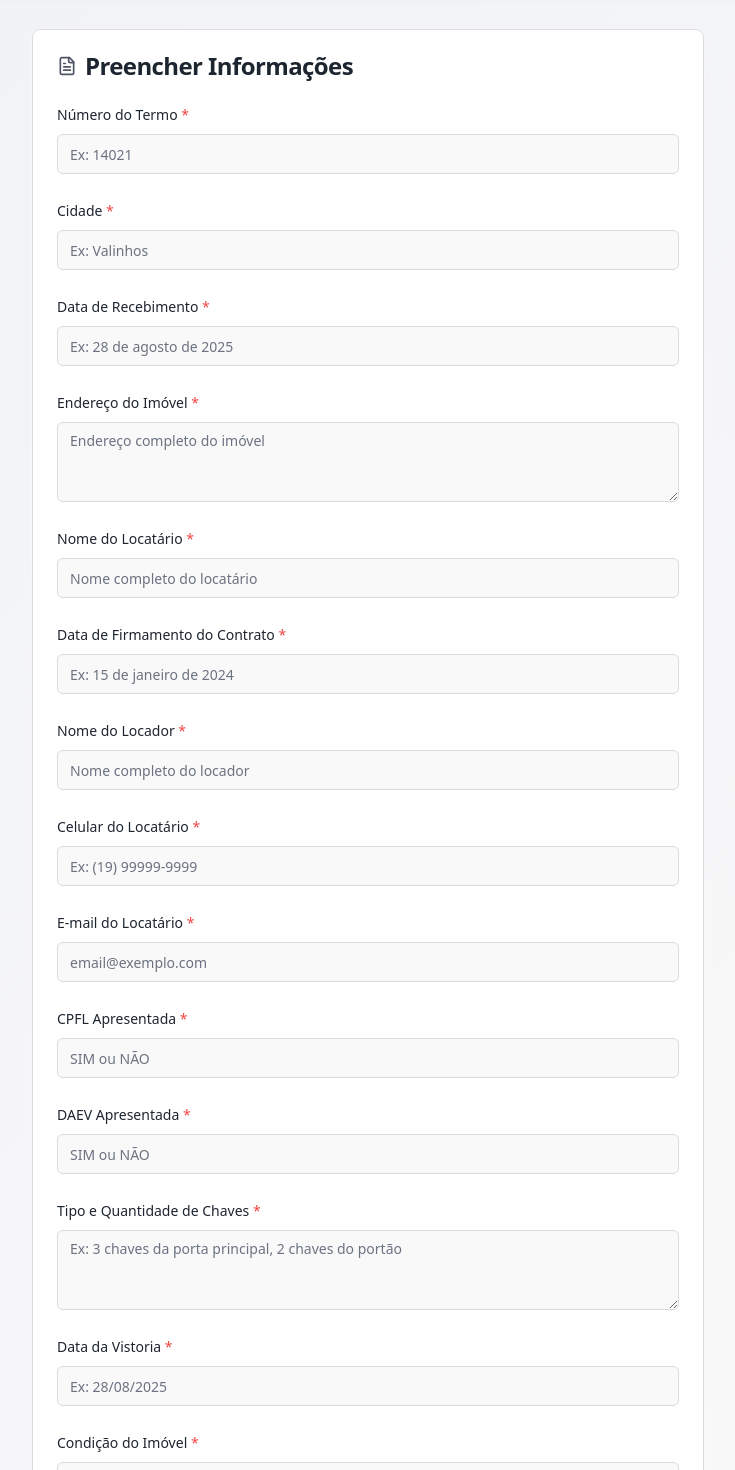
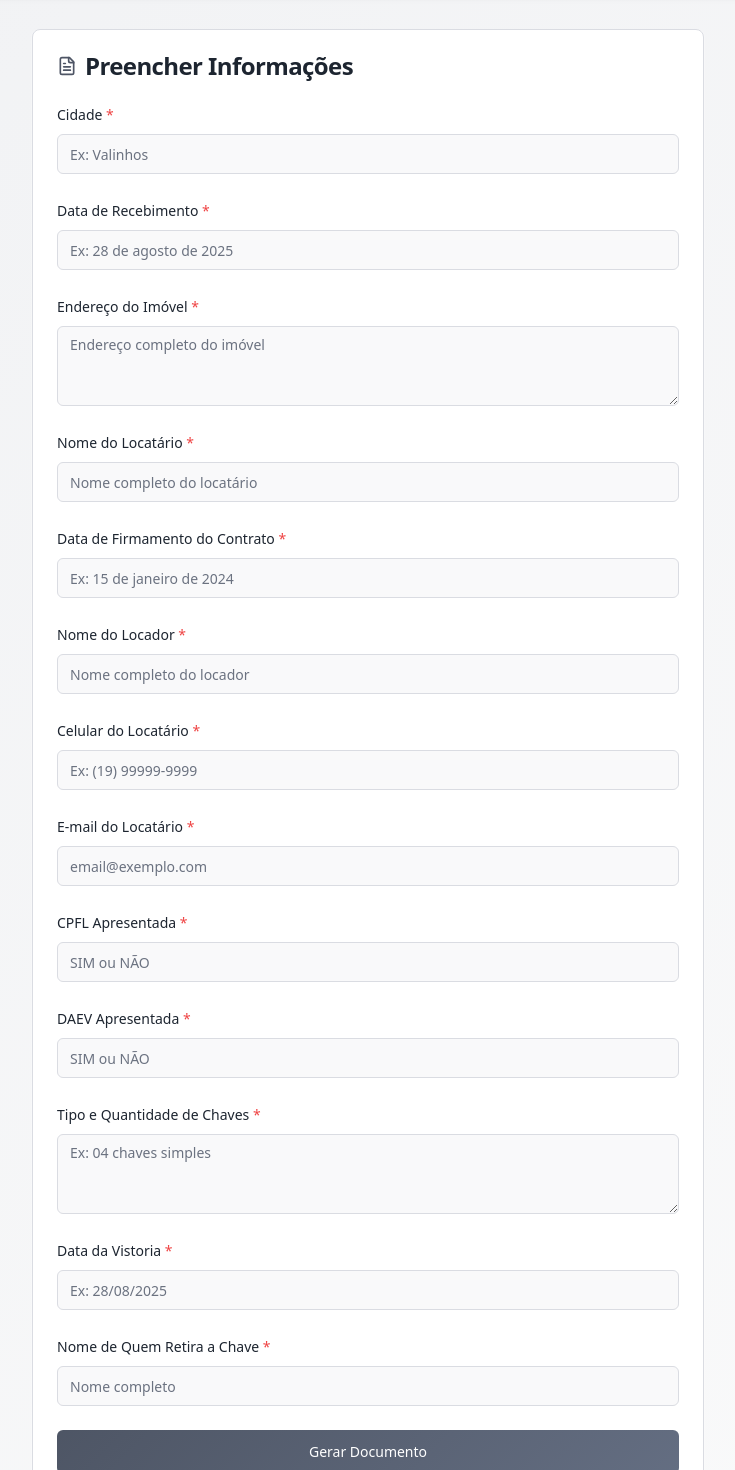
Before and after one commit to VictorCainj/doc-forge-buddy, a React (Vite) app: page /documento/termo-inquilino in a window 1280 px wide. Shown: the part 100-1570 px from the top of the page, without its empty margins (272-1007 px from the left). Built offline with nearby package versions, Linux system fonts and the light colour scheme.

Commit message:
Atualizar Termo Inquilino com dados

```diff
--- a/src/pages/TermoInquilino.tsx
+++ b/src/pages/TermoInquilino.tsx
@@ -2,7 +2,6 @@ import DocumentForm from "@/components/DocumentForm";
 
 const TermoInquilino = () => {
   const fields = [
-    { name: "numeroTermo", label: "Número do Termo", type: "text" as const, required: true, placeholder: "Ex: 14021" },
     { name: "cidade", label: "Cidade", type: "text" as const, required: true, placeholder: "Ex: Valinhos" },
     { name: "dataRecebimento", label: "Data de Recebimento", type: "text" as const, required: true, placeholder: "Ex: 28 de agosto de 2025" },
     { name: "endereco", label: "Endereço do Imóvel", type: "textarea" as const, required: true, placeholder: "Endereço completo do imóvel" },
@@ -13,33 +12,28 @@ const TermoInquilino = () => {
     { name: "emailLocatario", label: "E-mail do Locatário", type: "text" as const, required: true, placeholder: "email@exemplo.com" },
     { name: "cpfl", label: "CPFL Apresentada", type: "text" as const, required: true, placeholder: "SIM ou NÃO" },
     { name: "daev", label: "DAEV Apresentada", type: "text" as const, required: true, placeholder: "SIM ou NÃO" },
-    { name: "tipoQuantidadeChaves", label: "Tipo e Quantidade de Chaves", type: "textarea" as const, required: true, placeholder: "Ex: 3 chaves da porta principal, 2 chaves do portão" },
+    { name: "tipoQuantidadeChaves", label: "Tipo e Quantidade de Chaves", type: "textarea" as const, required: true, placeholder: "Ex: 04 chaves simples" },
     { name: "dataVistoria", label: "Data da Vistoria", type: "text" as const, required: true, placeholder: "Ex: 28/08/2025" },
-    { name: "condicaoImovel", label: "Condição do Imóvel", type: "text" as const, required: true, placeholder: "De acordo com vistoria inicial ou Não conforme" },
     { name: "nomeQuemRetira", label: "Nome de Quem Retira a Chave", type: "text" as const, required: true, placeholder: "Nome completo" }
   ];
 
   const template = `
-**TERMO DE RECEBIMENTO DE CHAVES – {{numeroTermo}}**
-
 {{cidade}}, {{dataRecebimento}}.
 
-Pelo presente, recebemos as chaves do imóvel sito à **{{endereco}}**, ora locado **{{nomeLocatario}}**, devidamente qualificados no contrato de locação residencial firmado em **{{dataContrato}}**.
+Pelo presente, recebemos as chaves do imóvel sito à {{endereco}}, ora locado {{nomeLocatario}}, devidamente qualificados no contrato de locação residencial firmado em {{dataContrato}}.
 
 **LOCADOR DO IMÓVEL:** {{nomeLocador}}
 **DADOS DOS LOCATÁRIOS:** {{nomeLocatario}}
 **Celular:** {{celularLocatario}} **E-mail:** {{emailLocatario}}
 
 **COMPROVANTES DE CONTAS DE CONSUMO APRESENTADAS (CPFL):**
-**CPFL:** {{cpfl}}                     **DAEV:** {{daev}}
+**CPFL:** {{cpfl}}        **DAEV:** {{daev}}
 **OBS:** Caso haja valor integral ou proporcional das contas de consumo, referente ao período do contrato até a efetiva entrega de chaves será de responsabilidade do Locatário.
 
 **Entregue na Madia Imóveis a relação de chaves:**
-Foi entregue **{{tipoQuantidadeChaves}}**
+Foi entregue {{tipoQuantidadeChaves}}
 
 **Vistoria realizada em** {{dataVistoria}}
-
-**Condição do imóvel:** {{condicaoImovel}}
 
 (  ) Imóvel entregue de acordo com a vistoria inicial
 (  ) Imóvel não foi entregue de acordo com a vistoria inicial, constando itens a serem reparados de responsabilidade do locatário. Irá ser realizado um orçamento dos reparos e cobrado no valor da rescisão.
```
